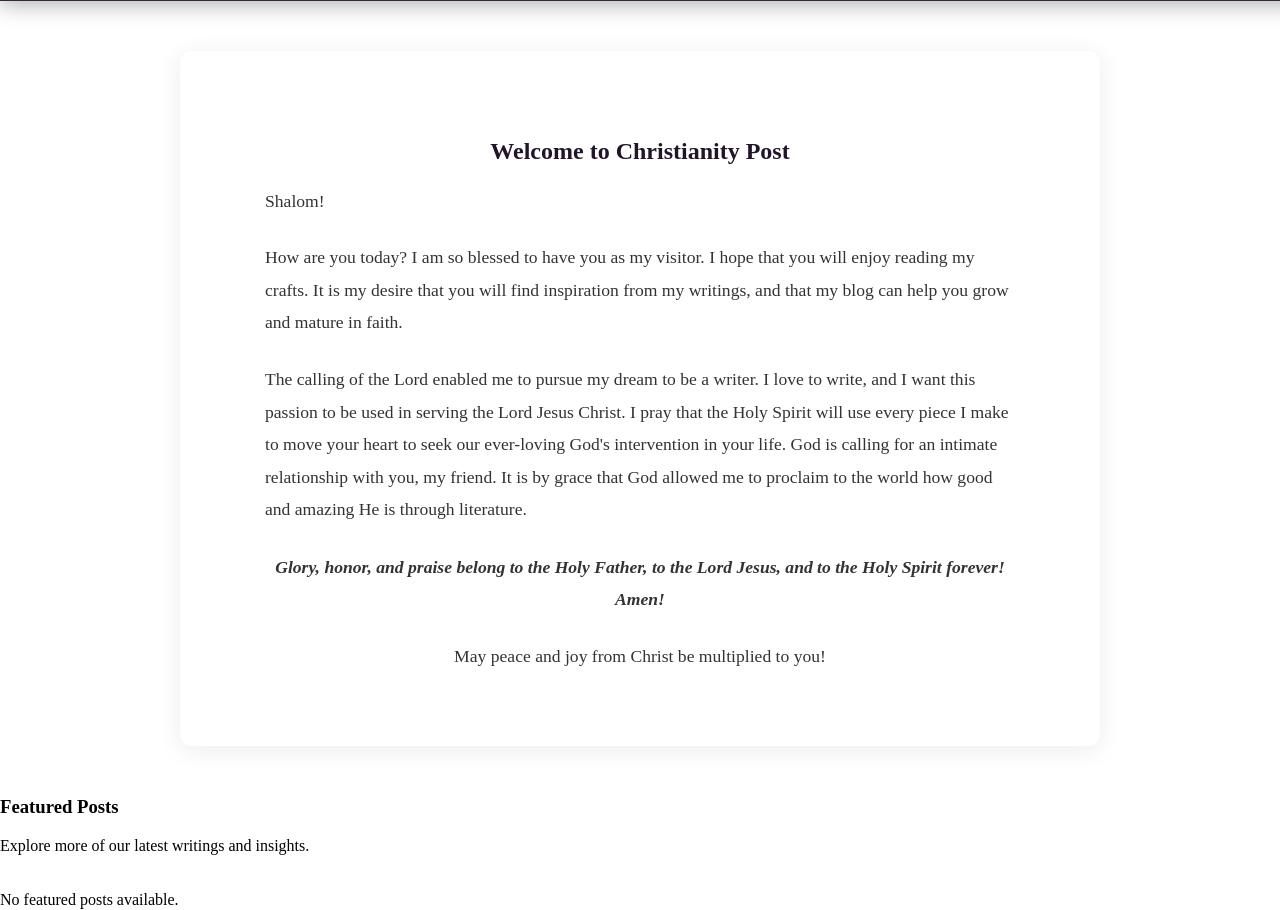
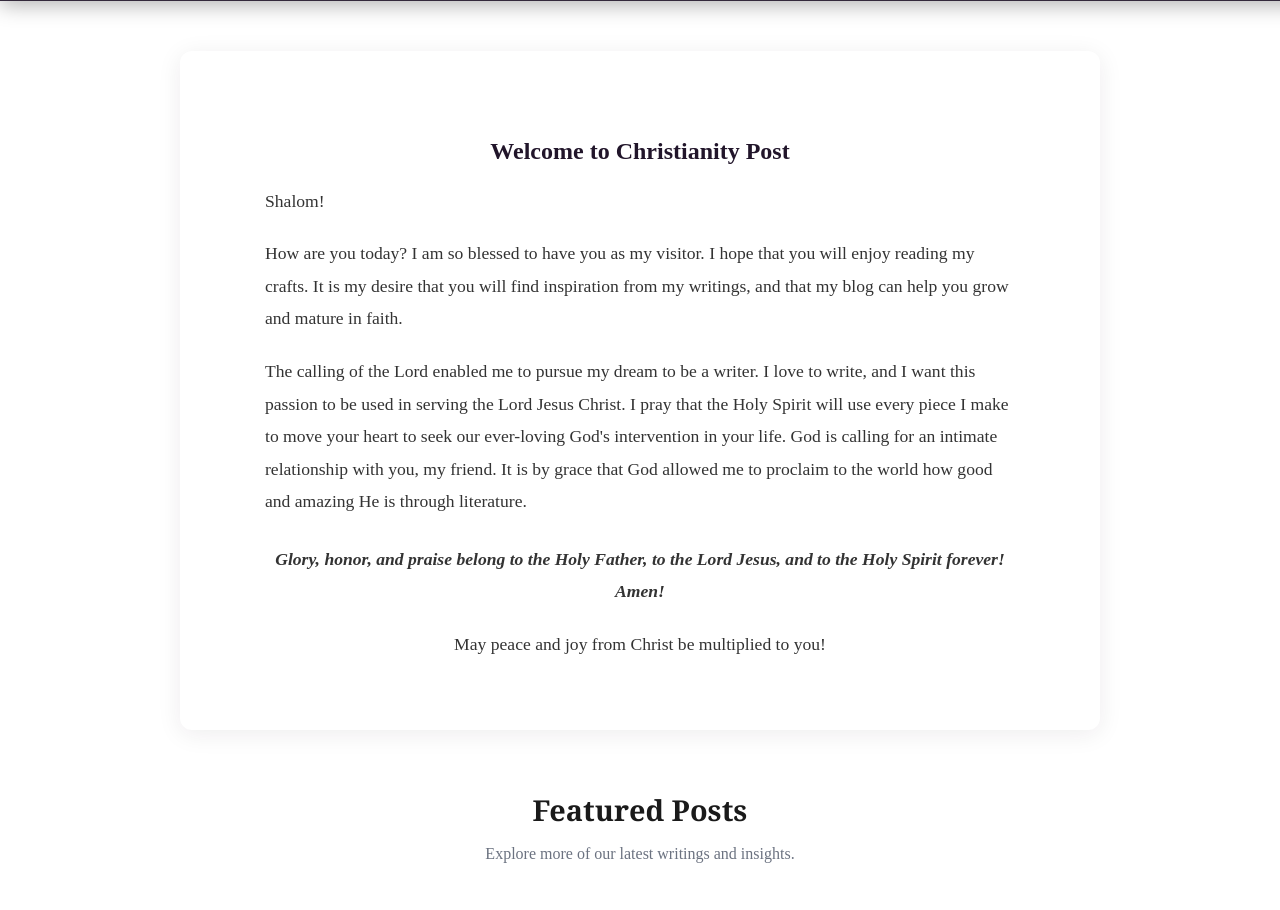
Before and after one commit to elwen-maculob/christianity-post, a Django app: page / in a window 1280 px wide. Shown: the part 649-1559 px from the top of the page. Run offline with Django 5.2, Linux system fonts and the light colour scheme; data that the repository does not hold is empty; grey boxes are pictures that could not be loaded.

Commit message:
New style for post_detail

```diff
--- a/blog/static/blog/css/style.css
+++ b/blog/static/blog/css/style.css
@@ -349,7 +349,7 @@
     font-size: 1.1rem;        /* Readable paragraph font size */
     line-height: 1.85;         /* Line spacing for easy reading */
     color: #333333;           /* Dark gray text color for contrast */
-    margin-bottom: 24px;      /* Spacing between paragraphs */
+    margin-bottom: 20px;      /* Spacing between paragraphs */
 }
 /* Styles subheadings (sub-headers) inside the post content with clean breathing room */
 .post-container h2,
@@ -360,7 +360,7 @@
     margin-bottom: 15px;      /* Space below the heading before the next paragraph */
     font-weight: 700;         /* Bold weight */
     line-height: 1.3;         /* Balanced line height */
-
+}
 /* Emphasizes strong text elements within post bodies */
 .post-body strong, .post-container strong {
     font-weight: 700;        /* Makes text bold */
@@ -402,7 +402,7 @@
     border-radius: 12px;      /* Rounded card edges */
     box-shadow: 0 4px 15px rgba(0, 0, 0, 0.5); /* Soft drop shadow */
 }
-* ==========================================================
+/* ==========================================================
    7. FEATURED POST STYLING (featured_snippet.html)
    ========================================================== */
 /* Featured Section Container Styles */
```
